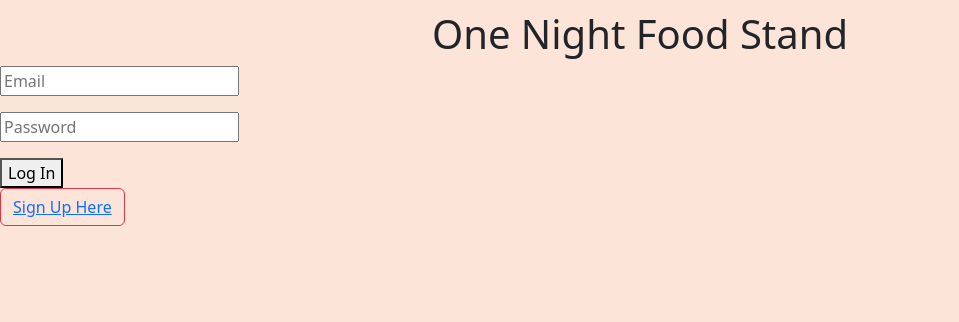
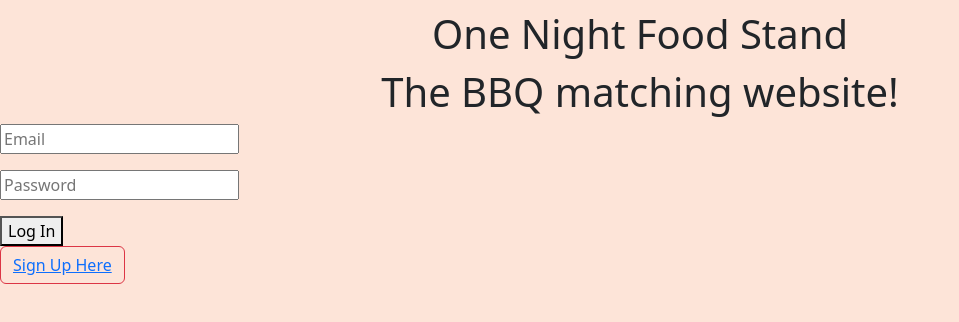
Before and after one commit to Nickjw243/One-Night-Food-Stand, a React (Create React App) app in the folder client/: page / in a window 1280 px wide. Shown: the top 322 px of the page, without its empty margins (0-959 px from the left). Built offline with nearby package versions, Linux system fonts and the light colour scheme.

Commit message:
added another title on login

```diff
--- a/client/src/components/App.js
+++ b/client/src/components/App.js
@@ -105,6 +105,7 @@ function App() {
         <Route path="/recipes" element={<Recipes />} />
       </Routes> */}
       <h1 className="login-title">One Night Food Stand</h1>
+      <h1 className="login-title">The BBQ matching website!</h1>
       <form onSubmit={formik.handleSubmit}>
         <input
           type="text"
```
